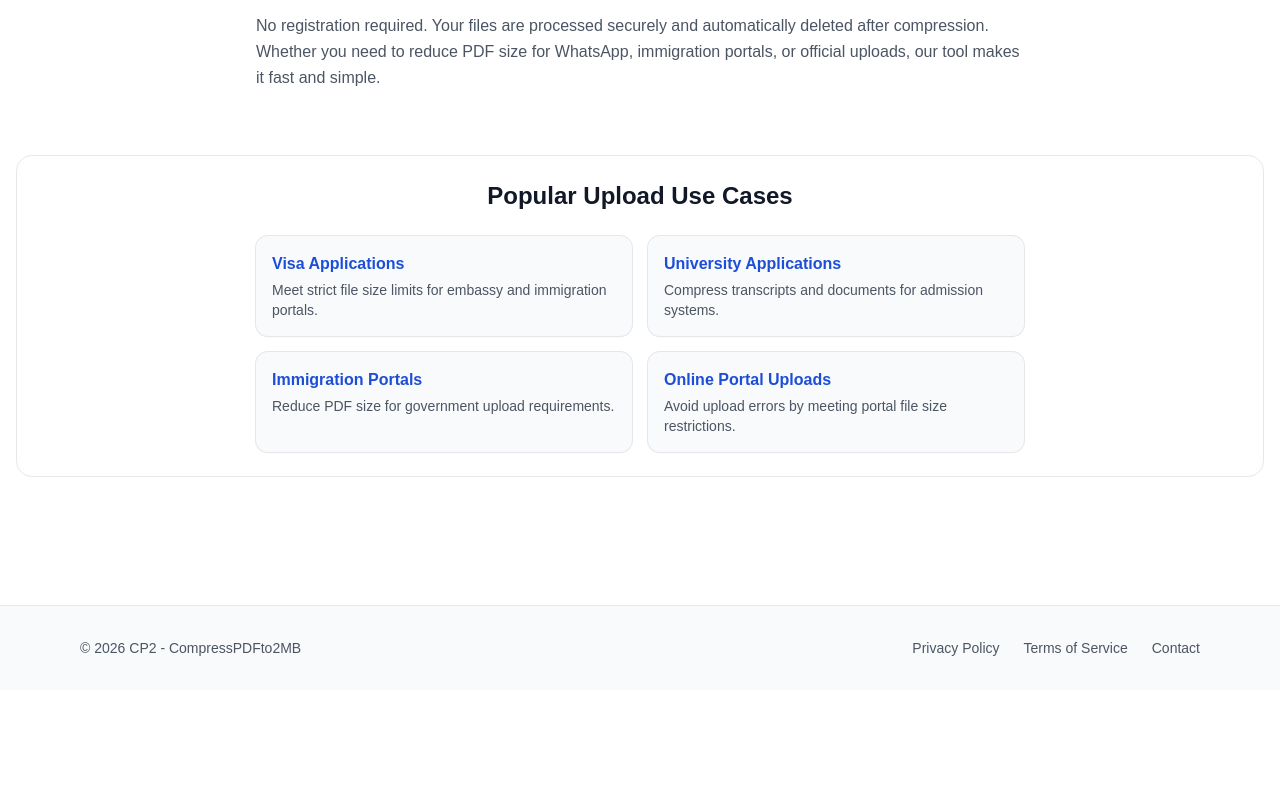
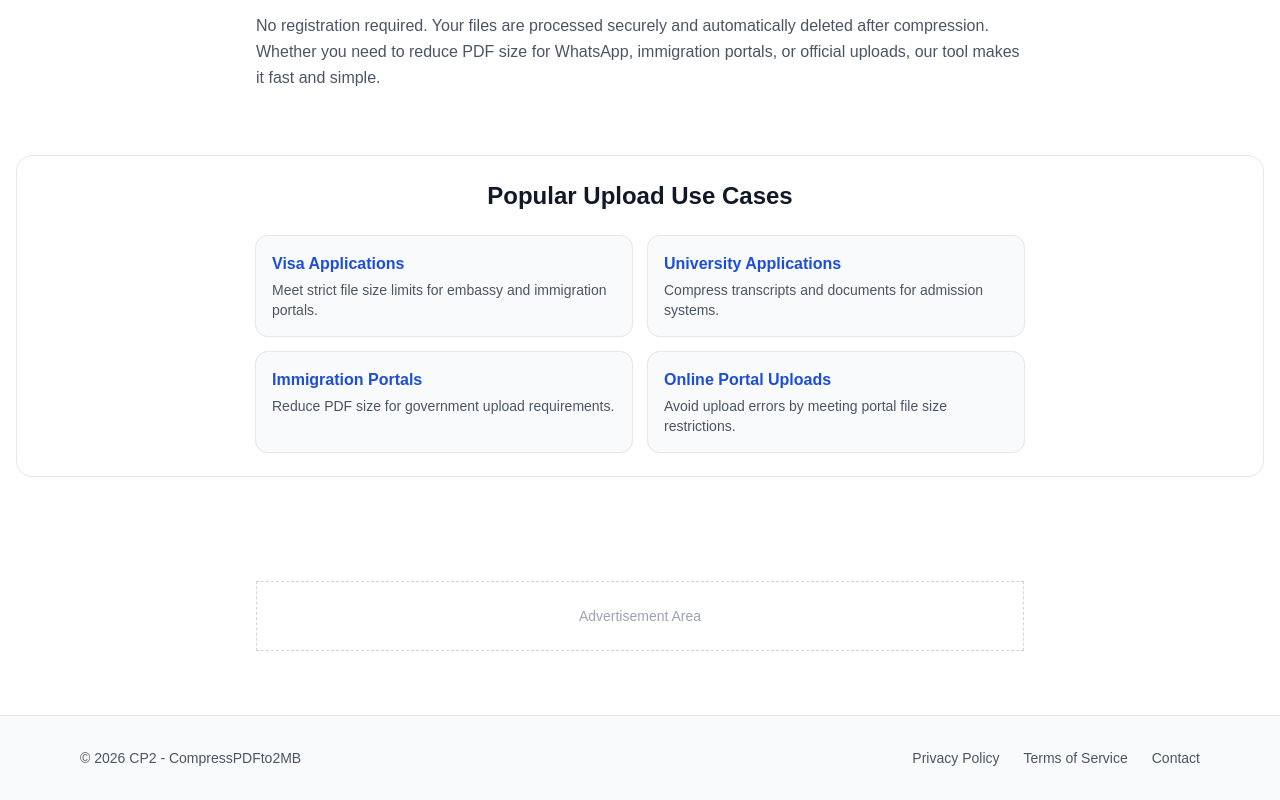
Before and after one commit to behicyildirim/compresspdfto2mb, a Next.js app: page / in a window 1280 px wide. Shown: the part 2846-3646 px from the top of the page. Before the commit the page ends 3536 px from the top, so only its background shows below. Built offline with nearby package versions, Linux system fonts and the light colour scheme.

Commit message:
Add ad placeholder area

```diff
--- a/app/layout.tsx
+++ b/app/layout.tsx
@@ -107,6 +107,12 @@ export default function RootLayout({
         </header>
 
         {children}
+        <div className="mt-10 text-center">
+  {/* Ad Placeholder */}
+  <div className="mx-auto max-w-3xl border border-dashed border-gray-300 p-6 text-gray-400 text-sm">
+    Advertisement Area
+  </div>
+</div>
         <footer className="mt-16 border-t bg-gray-50">
   <div className="max-w-6xl mx-auto px-4 py-8 text-sm text-gray-600 flex flex-col md:flex-row items-center justify-between gap-4">
     <div>
```
